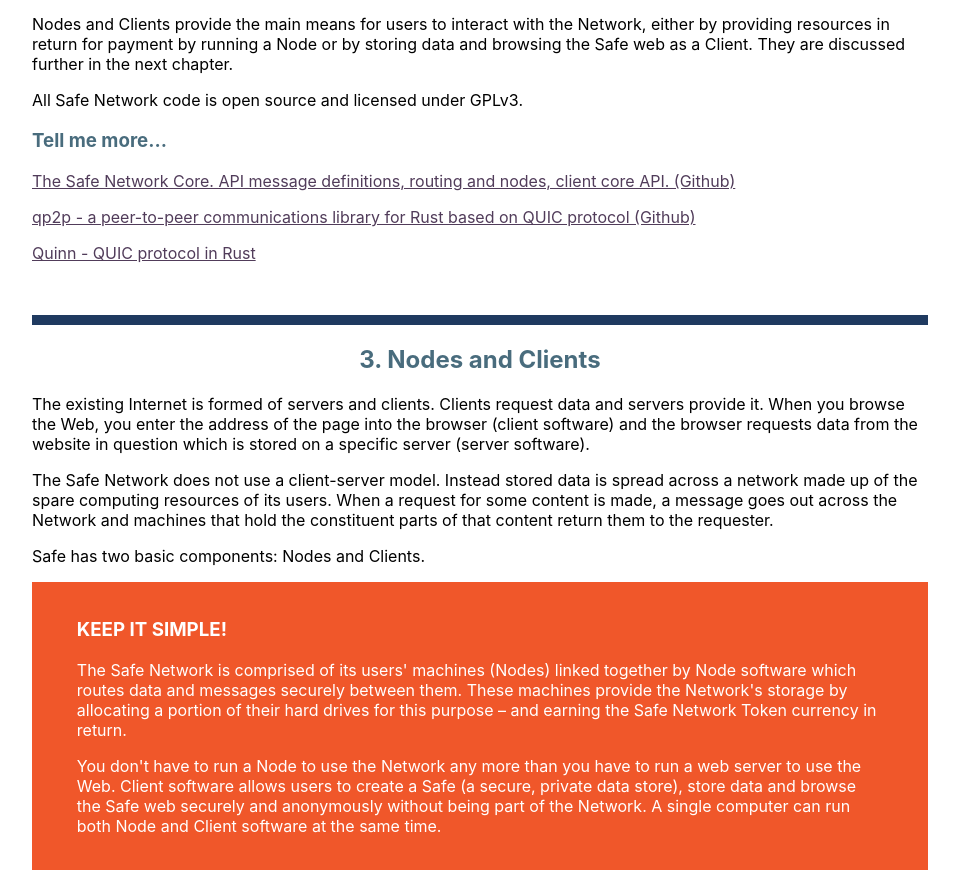
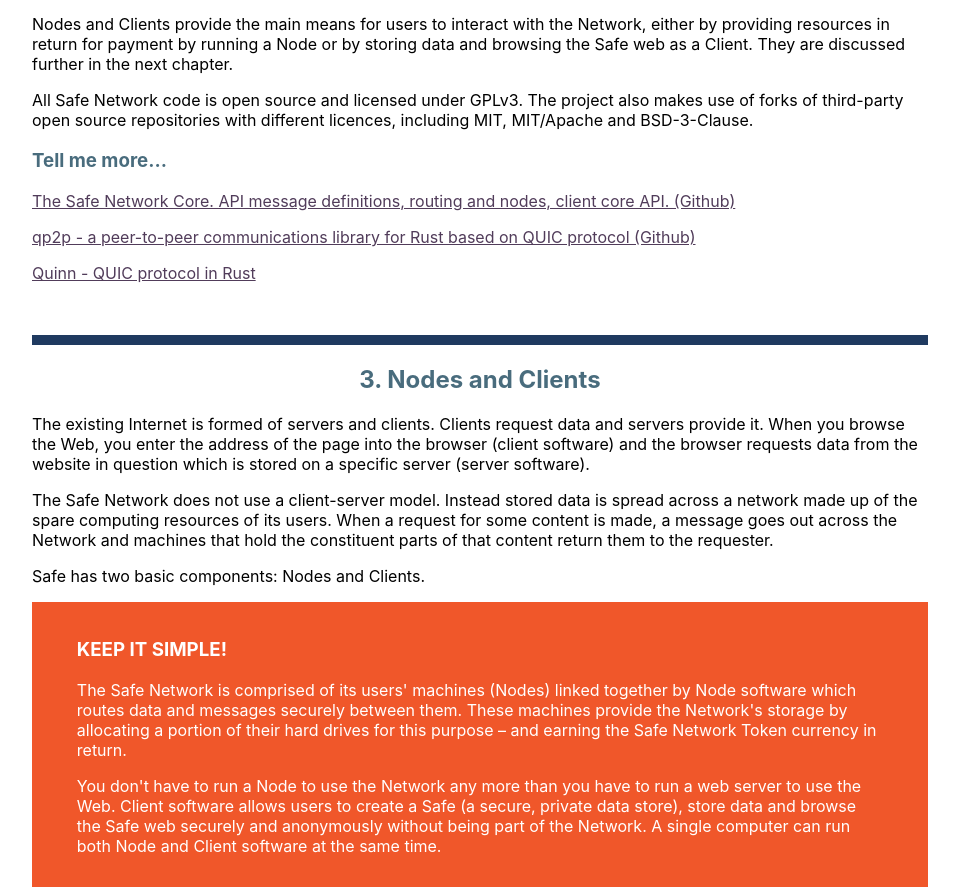
Before and after one commit to safenetwork/primer.safenetwork.org, a React (Create React App) app: page / in a window 1280 px wide. Shown: the part 6938-7825 px from the top of the page, without its empty margins (160-1119 px from the left). Built offline with nearby package versions, Linux system fonts and the light colour scheme; the HTML template or start-up script is replaced by a standard one.

Commit message:
Update Chap2.js

```diff
--- a/src/pages/Chap2.js
+++ b/src/pages/Chap2.js
@@ -55,11 +55,12 @@
 <p>On the Safe Network, routing works on the principle of group consensus. For actions that mutate data or change the network a supermajority of the group of Nodes responsible for undertaking that action must first agree that it is valid.</p>
 <p> In order to guarantee strong consistency, the Network uses conflict-free replicated data types (CRDTs) for storing data, Byzantine Reliable Broadcast (BRB) for messaging, and Boneh-Lynn-Shacham (BLS) threshold cryptography to reach local consensus (See Chapter 7).</p>
 
-		<p>Client connections managed by qp2p are mediated via the Client API. Sitting above that, the Safe Network API allows clients such as end user devices and apps to make use of the network, including storing, sharing and reading data. There is a command line interface (CLI) for this purpose, and apps written in Rust can access network functions directly via the API. Apps written in other languages, including the Safe Browser - a JavaScript app, do the same via the language bindings layer. </p>
+<p>Client connections managed by qp2p are mediated via the Client API. Sitting above that, the Safe Network API allows clients such as end user devices and apps to make use of the network, including storing, sharing and reading data. There is a command line interface (CLI) for this purpose, and apps written in Rust can access network functions directly via the API. Apps written in other languages, including the Safe Browser - a JavaScript app, do the same via the language bindings layer. </p>
 
-        <p>Nodes and Clients provide the main means for users to interact with the Network, either by providing resources in return for payment by running a Node or by storing data and browsing the Safe web as a Client. They are discussed further in the next chapter.</p>
+<p>Nodes and Clients provide the main means for users to interact with the Network, either by providing resources in return for payment by running a Node or by storing data and browsing the Safe web as a Client. They are discussed further in the next chapter.</p>
 
-        <p>All Safe Network code is open source and licensed under GPLv3.</p>
+<p>All Safe Network code is open source and licensed under GPLv3. The project also makes use of forks of third-party open source repositories with different licences, including MIT, MIT/Apache and BSD-3-Clause.
+</p>
         <h3>Tell me more&hellip;</h3>
 
 
```
